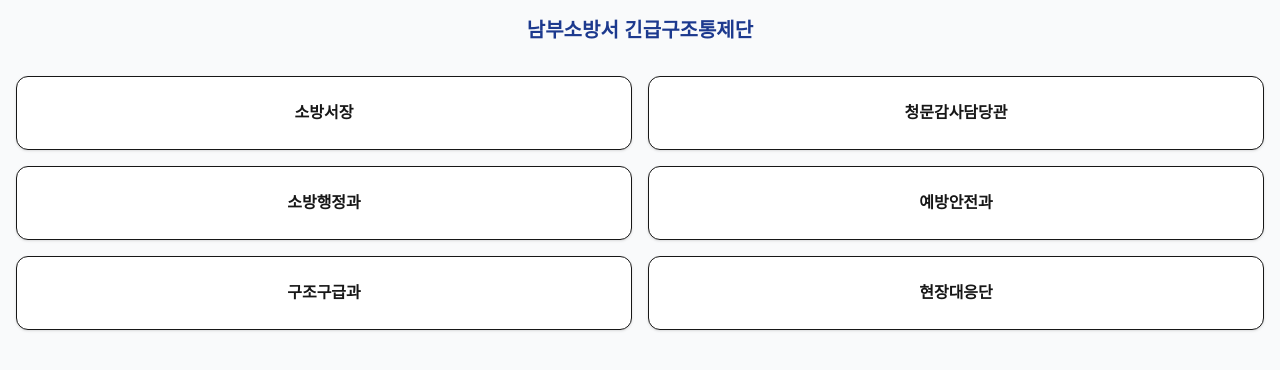
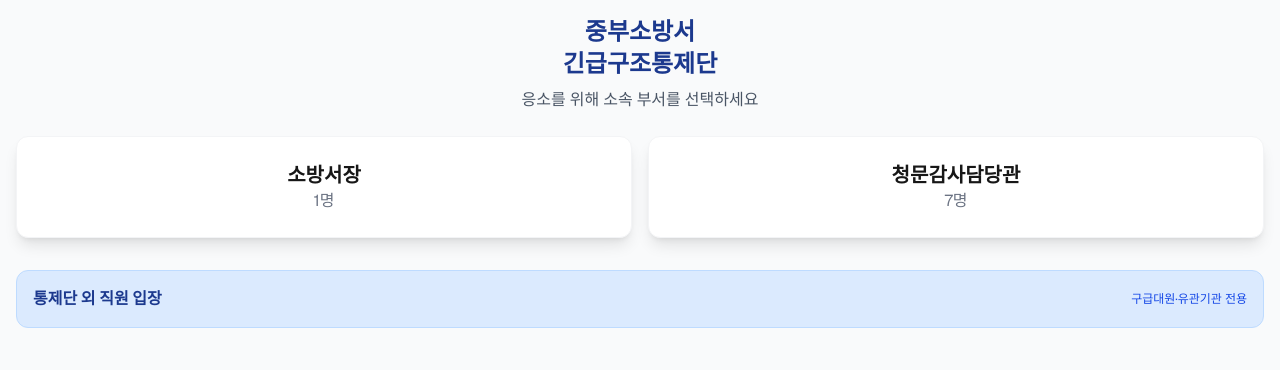
Before and after one commit to murder9900-maker/nambu-sos, a Next.js app: page / in a window 1280 px wide. Shown: the top 370 px of the page. Built offline with nearby package versions, Linux system fonts and the light colour scheme.

Commit message:
Update page.tsx

```diff
--- a/app/page.tsx
+++ b/app/page.tsx
@@ -3,53 +3,75 @@
 import { useState } from 'react';
 
 export default function Home() {
-  // 현재 보고 있는 화면을 관리 (메인 or 상세)
-  const [selectedDept, setSelectedDept] = useState<string | null>(null);
+  // 화면 전환을 위한 상태 관리
+  const [view, setView] = useState('main'); // 'main' 또는 'chief'
 
-  const departments = [
-    { name: '소방서장', title: '소방정', person: '제용기' },
-    { name: '청문감사담당관', count: 7 },
-    { name: '소방행정과', count: 9 },
-    { name: '예방안전과', count: 15 },
-    { name: '구조구급과', count: 8 },
-    { name: '현장대응단', count: 23 },
-  ];
+  // 메인 화면 (부서 선택)
+  if (view === 'main') {
+    return (
+      <div className="min-h-screen bg-gray-50 p-4 font-sans">
+        <div className="text-center mb-6">
+          <h1 className="text-2xl font-bold text-blue-900">중부소방서</h1>
+          <h2 className="text-2xl font-bold text-blue-900">긴급구조통제단</h2>
+          <p className="text-gray-600 mt-2">응소를 위해 소속 부서를 선택하세요</p>
+        </div>
 
-  // 메인 화면
-  if (!selectedDept) {
-    return (
-      <div className="min-h-screen bg-gray-50 p-4">
-        <div className="text-center mb-8">
-          <h1 className="text-xl font-bold text-blue-900">남부소방서 긴급구조통제단</h1>
+        <div className="grid grid-cols-2 gap-4">
+          <button
+            onClick={() => setView('chief')}
+            className="bg-white p-6 rounded-xl shadow-lg border border-gray-100 text-center hover:bg-blue-50"
+          >
+            <div className="text-xl font-bold">소방서장</div>
+            <div className="text-gray-500">1명</div>
+          </button>
+          {/* 나머지 부서 버튼들은 동일한 방식으로 추가 가능합니다 */}
+          <div className="bg-white p-6 rounded-xl shadow-lg border border-gray-100 text-center">
+            <div className="text-xl font-bold">청문감사담당관</div>
+            <div className="text-gray-500">7명</div>
+          </div>
         </div>
-        <div className="grid grid-cols-2 gap-4">
-          {departments.map((dept) => (
-            <button key={dept.name} onClick={() => setSelectedDept(dept.name)} className="bg-white p-6 rounded-xl shadow border text-center">
-              <div className="font-bold">{dept.name}</div>
-            </button>
-          ))}
+
+        <div className="mt-8 bg-blue-100 p-4 rounded-xl flex items-center justify-between border border-blue-200">
+          <span className="font-bold text-blue-900">통제단 외 직원 입장</span>
+          <span className="text-xs text-blue-700">구급대원·유관기관 전용</span>
         </div>
       </div>
     );
   }
 
-  // 소방서장 상세 화면 (주임님 캡처 화면 구현)
+  // 소방서장 상세 화면 (응소 화면)
   return (
-    <div className="min-h-screen bg-gray-50 p-4">
-      <button onClick={() => setSelectedDept(null)} className="mb-4 text-2xl">←</button>
-      <h2 className="text-center font-bold text-xl mb-6">소방서장</h2>
+    <div className="min-h-screen bg-gray-50 p-4 font-sans">
+      <button onClick={() => setView('main')} className="mb-4 text-gray-600 text-lg">← 이전</button>
 
-      <div className="bg-white p-6 rounded-2xl shadow-sm border mb-6">
-        <div className="text-yellow-500 mb-2">★ 선택된 인원</div>
-        <div className="space-y-4">
-          <div className="flex justify-between"><span>직위</span><span className="font-bold">소방서장</span></div>
-          <div className="flex justify-between"><span>직급</span><span>소방정</span></div>
-          <div className="flex justify-between"><span>성명</span><span>제용기</span></div>
-          <div className="flex justify-between"><span>편성부서</span><span className="text-yellow-600">★ 긴급구조통제단장</span></div>
+      <div className="bg-white p-8 rounded-2xl shadow-md border border-gray-100">
+        <h2 className="text-2xl font-bold mb-6 text-center">소방서장</h2>
+        <div className="space-y-4 text-lg">
+          <div className="flex justify-between border-b pb-2">
+            <span className="text-gray-500">직위</span>
+            <span className="font-bold">소방서장</span>
+          </div>
+          <div className="flex justify-between border-b pb-2">
+            <span className="text-gray-500">직급</span>
+            <span>소방정</span>
+          </div>
+          <div className="flex justify-between border-b pb-2">
+            <span className="text-gray-500">성명</span>
+            <span>제용기</span>
+          </div>
+          <div className="flex justify-between pb-2">
+            <span className="text-gray-500">편성부서</span>
+            <span className="text-yellow-600 font-bold">긴급구조통제단장</span>
+          </div>
         </div>
       </div>
 
-      <button className="w-full bg-blue-500 text-white p-4 rounded-xl font-bold text-lg">응소 완료</button>
+      <button
+        className="w-full mt-8 bg-blue-600 text-white p-4 rounded-xl font-bold text-xl shadow-lg hover:bg-blue-700"
+        onClick={() => alert('응소 완료되었습니다.')}
+      >
+        응소 완료
+      </button>
     </div>
   );
 }
```
